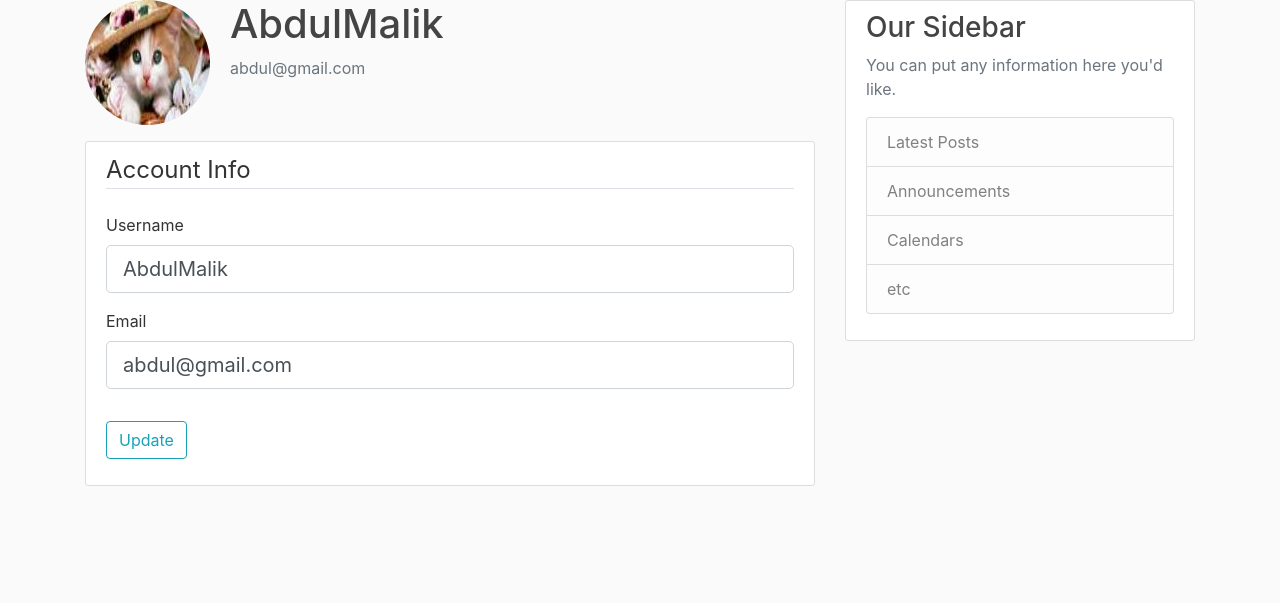
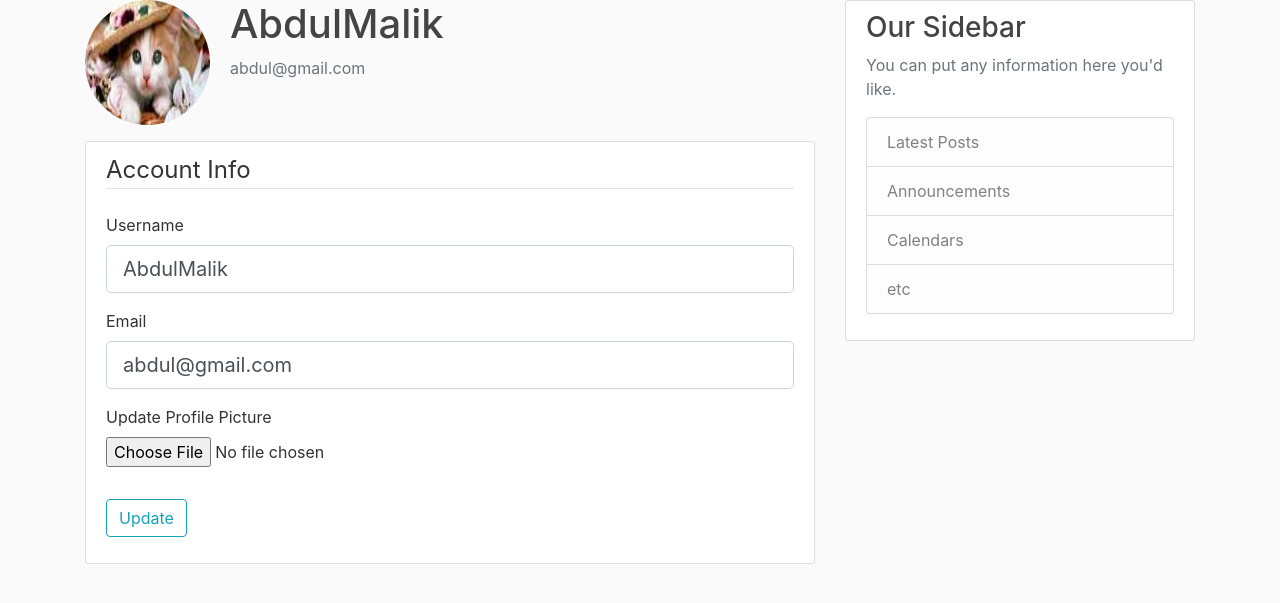
Before and after one commit to python-pro/FlaskProjects, a Flask app: page /account in a window 1280 px wide. Shown: the part 80-683 px from the top of the page. Run offline with Flask 2, Linux system fonts and the light colour scheme; a user stored in the database is signed in; some libraries are stand-ins or nearby versions.

Commit message:
User account and profile picture complete

```diff
--- a/CoreysFlask/flaskblog/forms.py
+++ b/CoreysFlask/flaskblog/forms.py
@@ -1,4 +1,5 @@
 from flask_wtf import FlaskForm
+from flask_wtf.file import FileField, FileAllowed
 from flask_login import current_user
 from wtforms import StringField, PasswordField, SubmitField,BooleanField
 from wtforms.validators import DataRequired, Length,EqualTo, Email,ValidationError
@@ -41,6 +42,7 @@ class UpdateAccountForm(FlaskForm):
                            validators=[DataRequired(), Length(min=2, max=20)])
 	email = StringField('Email',
                         validators=[DataRequired(), Email()])
+	picture=FileField('Update Profile Picture', validators=[FileAllowed(['jpeg','png','jpg'])])
 
 	submit = SubmitField('Update')
 
--- a/CoreysFlask/flaskblog/routes.py
+++ b/CoreysFlask/flaskblog/routes.py
@@ -1,41 +1,38 @@
-from flask import render_template, url_for, flash, redirect,request
-from flaskblog import app,bcrypt,db
+import os
+import secrets
+from PIL import Image
+from flask import render_template, url_for, flash, redirect, request
+from flaskblog import app, db, bcrypt
 from flaskblog.forms import RegistrationForm, LoginForm, UpdateAccountForm
 from flaskblog.models import User, Post
-from flask_login import login_user,current_user,logout_user,login_required
-
+from flask_login import login_user, current_user, logout_user, login_required
 
 
 posts = [
     {
-        'author': 'AbdulMalik Sharif',
-        'title': 'Technical Features of Virtualization',
+        'author': 'Corey Schafer',
+        'title': 'Blog Post 1',
         'content': 'First post content',
         'date_posted': 'April 20, 2018'
     },
     {
-        'author': 'AbdALLAH Sharif',
-        'title': 'Blog Post New',
-        'content': 'First post content',
-        'date_posted': 'June 5, 2021'
-    },
-    {
-        'author': 'Sumayya Sharif',
+        'author': 'Jane Doe',
         'title': 'Blog Post 2',
         'content': 'Second post content',
-        'date_posted': 'February 2, 2020'
+        'date_posted': 'April 21, 2018'
     }
 ]
+
 
 @app.route("/")
 @app.route("/home")
 def home():
-    return render_template('home.html',posts=posts)
+    return render_template('home.html', posts=posts)
 
 
 @app.route("/about")
 def about():
-    return render_template('about.html')
+    return render_template('about.html', title='About')
 
 
 @app.route("/register", methods=['GET', 'POST'])
@@ -44,56 +41,67 @@ def register():
         return redirect(url_for('home'))
     form = RegistrationForm()
     if form.validate_on_submit():
-        hashP=bcrypt.generate_password_hash(form.password.data).decode('utf-8')
-        user = User(username=form.username.data, email=form.email.data, password=hashP)
+        hashed_password = bcrypt.generate_password_hash(form.password.data).decode('utf-8')
+        user = User(username=form.username.data, email=form.email.data, password=hashed_password)
         db.session.add(user)
         db.session.commit()
-        flash(f'{form.username.data}, your account has been created ',"success")
+        flash('Your account has been created! You are now able to log in', 'success')
         return redirect(url_for('login'))
     return render_template('register.html', title='Register', form=form)
 
 
-
-@app.route("/login",methods=["GET","POST"])
+@app.route("/login", methods=['GET', 'POST'])
 def login():
     if current_user.is_authenticated:
         return redirect(url_for('home'))
-    form=LoginForm()
+    form = LoginForm()
     if form.validate_on_submit():
-
         user = User.query.filter_by(email=form.email.data).first()
         if user and bcrypt.check_password_hash(user.password, form.password.data):
-            login_user(user,remember=form.remember.data)
-            next_page=request.args.get('next')
-
-            return redirect(url_for(next_page)) if next_page else redirect(url_for('home'))
+            login_user(user, remember=form.remember.data)
+            next_page = request.args.get('next')
+            return redirect(next_page) if next_page else redirect(url_for('home'))
         else:
-            flash('Login unsuccessful. Please check your email and passwor','danger')
-    return render_template('login.html',title='Login',form=form)
+            flash('Login Unsuccessful. Please check email and password', 'danger')
+    return render_template('login.html', title='Login', form=form)
 
 
-
-@app.route("/logout",methods=["GET","POST"])
+@app.route("/logout")
 def logout():
     logout_user()
     return redirect(url_for('home'))
 
 
+def save_picture(form_picture):
+    random_hex = secrets.token_hex(8)
+    _, f_ext = os.path.splitext(form_picture.filename)
+    picture_fn = random_hex + f_ext
+    picture_path = os.path.join(app.root_path, 'static/profile_pics', picture_fn)
+
+    output_size = (125, 125)
+    i = Image.open(form_picture)
+    i.thumbnail(output_size)
+    i.save(picture_path)
+
+    return picture_fn
+
 
 @app.route("/account", methods=['GET', 'POST'])
-
+@login_required
 def account():
-    form=UpdateAccountForm()
+    form = UpdateAccountForm()
     if form.validate_on_submit():
-        current_user.username=form.username.data
-        current_user.email=form.email.data
+        if form.picture.data:
+            picture_file = save_picture(form.picture.data)
+            current_user.image_file = picture_file
+        current_user.username = form.username.data
+        current_user.email = form.email.data
         db.session.commit()
-        flash("Your account has been successfully updated",'success')
+        flash('Your account has been updated!', 'success')
         return redirect(url_for('account'))
-    elif request.method=="GET":
-        form.username.data=current_user.username
-        form.email.data= current_user.email
-
+    elif request.method == 'GET':
+        form.username.data = current_user.username
+        form.email.data = current_user.email
     image_file = url_for('static', filename='profile_pics/' + current_user.image_file)
     return render_template('account.html', title='Account',
-                           image_file=image_file,form=form)
+                           image_file=image_file, form=form)
--- a/CoreysFlask/flaskblog/templates/account.html
+++ b/CoreysFlask/flaskblog/templates/account.html
@@ -9,7 +9,7 @@
         </div>
       </div>
       	<div class="content-section">
-    	<form method="POST",action="">
+    	<form method="POST",action="" enctype="multipart/form-data">
     		{{form.hidden_tag()}}
     		<fieldset class="form-group">
     			<legend class="border-bottom mb-4">Account Info</legend>
@@ -43,6 +43,17 @@
                 </div>
 
 
+
+                <div class="form-group">
+                    {{ form.picture.label() }}
+                    {{ form.picture(class="form-control-file") }}
+                    {% if form.picture.errors %}
+                        {% for error in form.picture.errors %}
+                            <span class="text-danger">{{ error }}</span></br>
+                        {% endfor %}
+                    {% endif %}
+                </div>
+
     		</fieldset>
     		<div class="form-group">
     			{{form.submit(class="btn btn-outline-info")}}
```
Also changed, not shown: CoreysFlask/flaskblog/site2.db, CoreysFlask/flaskblog/static/profile_pics/4806defd66de2053.jpeg (added), CoreysFlask/flaskblog/static/profile_pics/ee48d7e132588eeb.jpeg (added).
